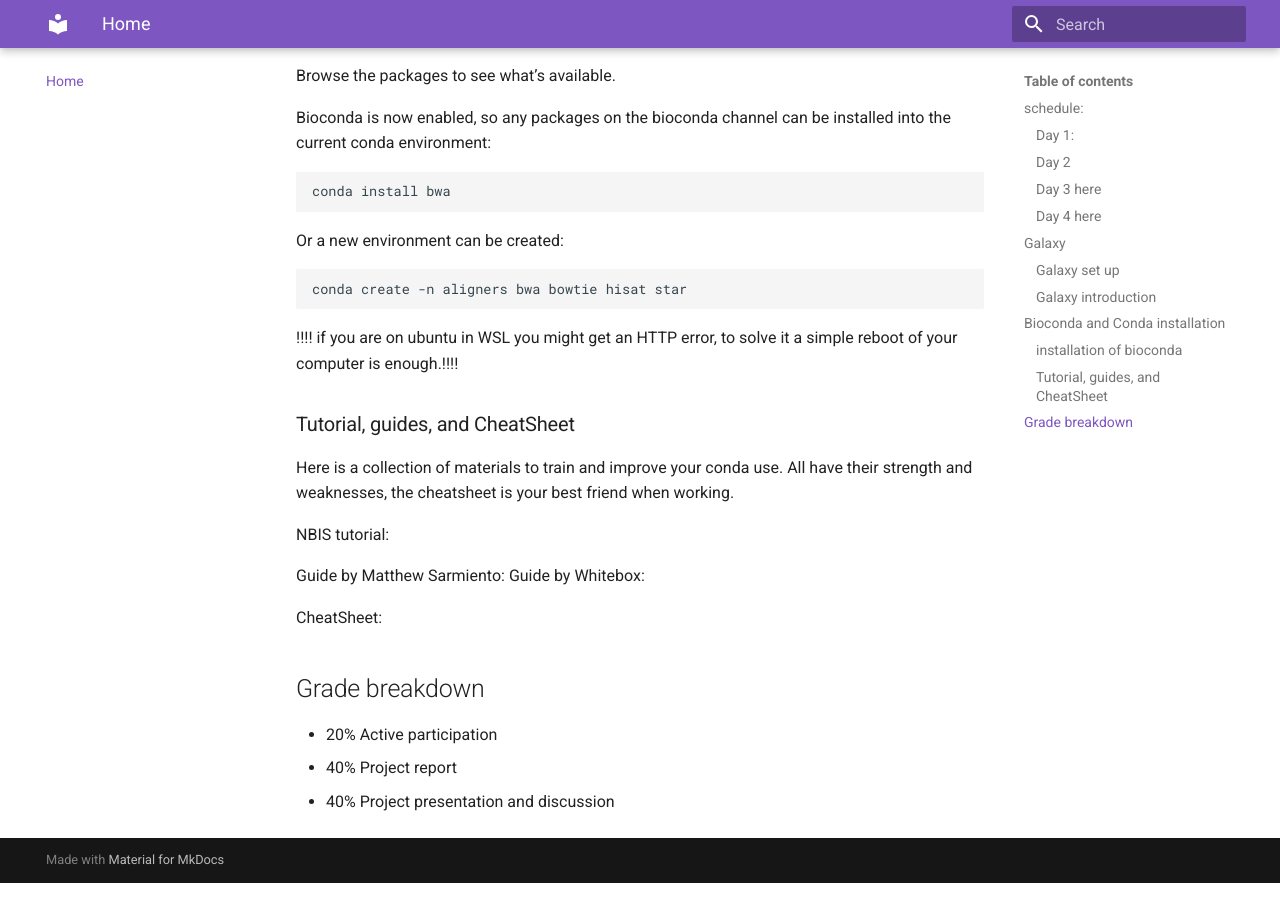
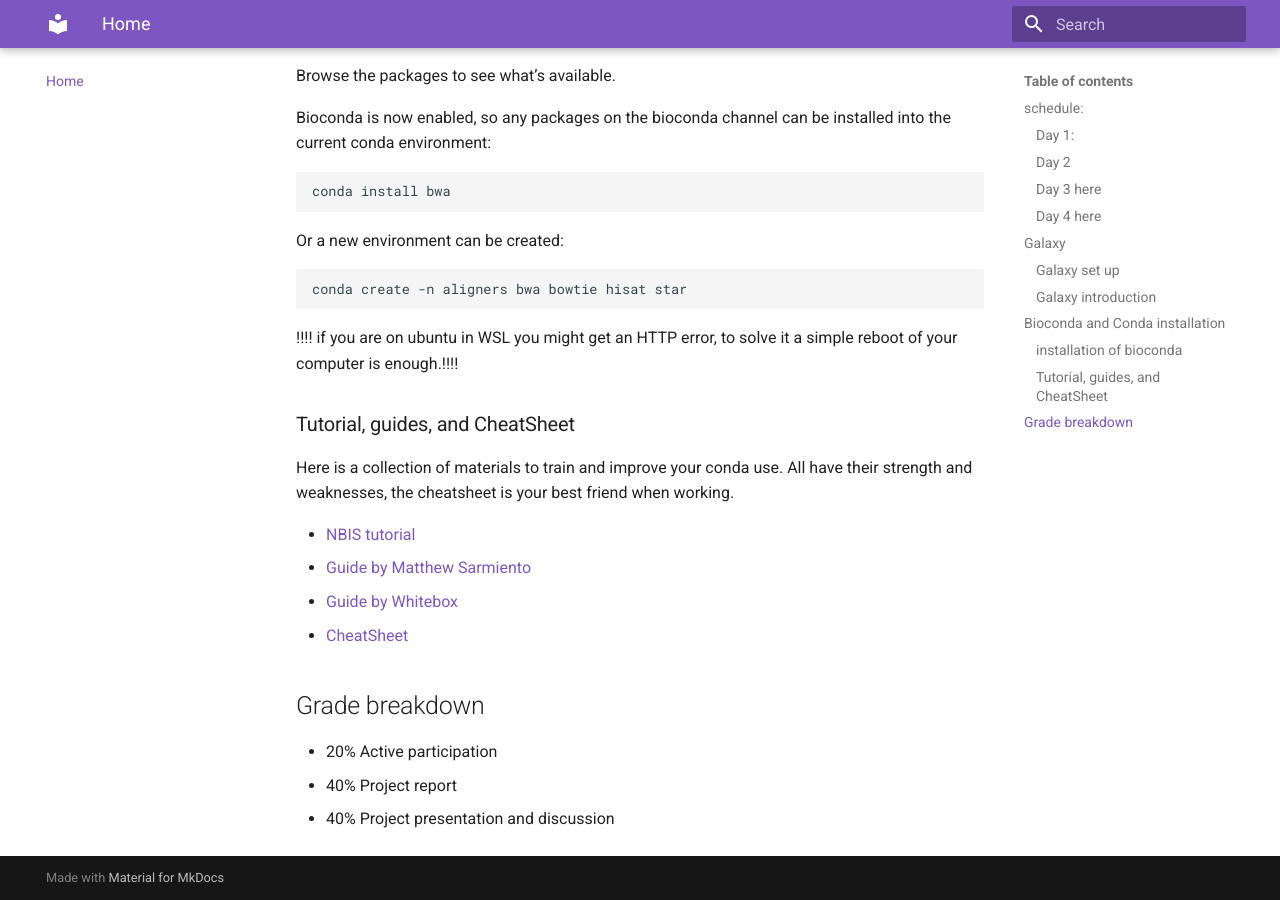
Before and after one commit to RVanDamme/Prokaryotic_annotation, an MkDocs documentation site: the page built from docs/index.md, in a window 1280 px wide and 900 px high, scrolled down 3732 px. Built offline with MkDocs 1.6.1 and Material for MkDocs 9.7.7, drawn with Linux system fonts in a browser that asks for light colours; some of the changed lines change nothing that is shown.

Commit message:
slight update on links

```diff
--- a/docs/index.md
+++ b/docs/index.md
@@ -116,12 +116,10 @@ conda create -n aligners bwa bowtie hisat star
 
 Here is a collection of materials to train and improve your conda use. All have their strength and weaknesses, the cheatsheet is your best friend when working.
 
-NBIS tutorial: [](https://nbis-reproducible-research.readthedocs.io/en/course_2104/conda/)
-
-Guide by Matthew Sarmiento: [](https://towardsdatascience.com/a-guide-to-conda-environments-bc6180fc533)
-Guide by Whitebox: [](https://whiteboxml.com/blog/the-definitive-guide-to-python-virtual-environments-with-conda)
-
-CheatSheet: [](https://docs.conda.io/projects/conda/en/4.6.0/_downloads/52a95608c49671267e40c689e0bc00ca/conda-cheatsheet.pdf)
+* [NBIS tutorial](https://nbis-reproducible-research.readthedocs.io/en/course_2104/conda/)
+* [Guide by Matthew Sarmiento](https://towardsdatascience.com/a-guide-to-conda-environments-bc6180fc533)
+* [Guide by Whitebox](https://whiteboxml.com/blog/the-definitive-guide-to-python-virtual-environments-with-conda)
+* [CheatSheet](https://docs.conda.io/projects/conda/en/4.6.0/_downloads/52a95608c49671267e40c689e0bc00ca/conda-cheatsheet.pdf)
 
 ## Grade breakdown
 
```
